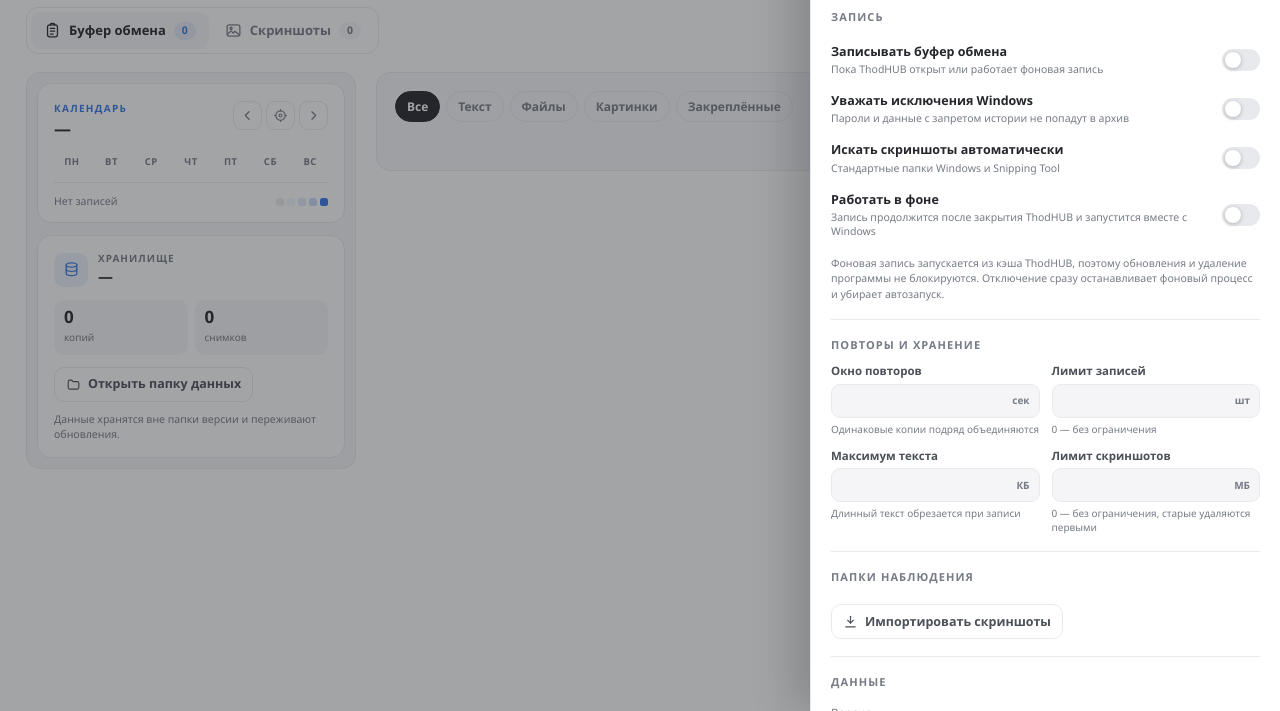
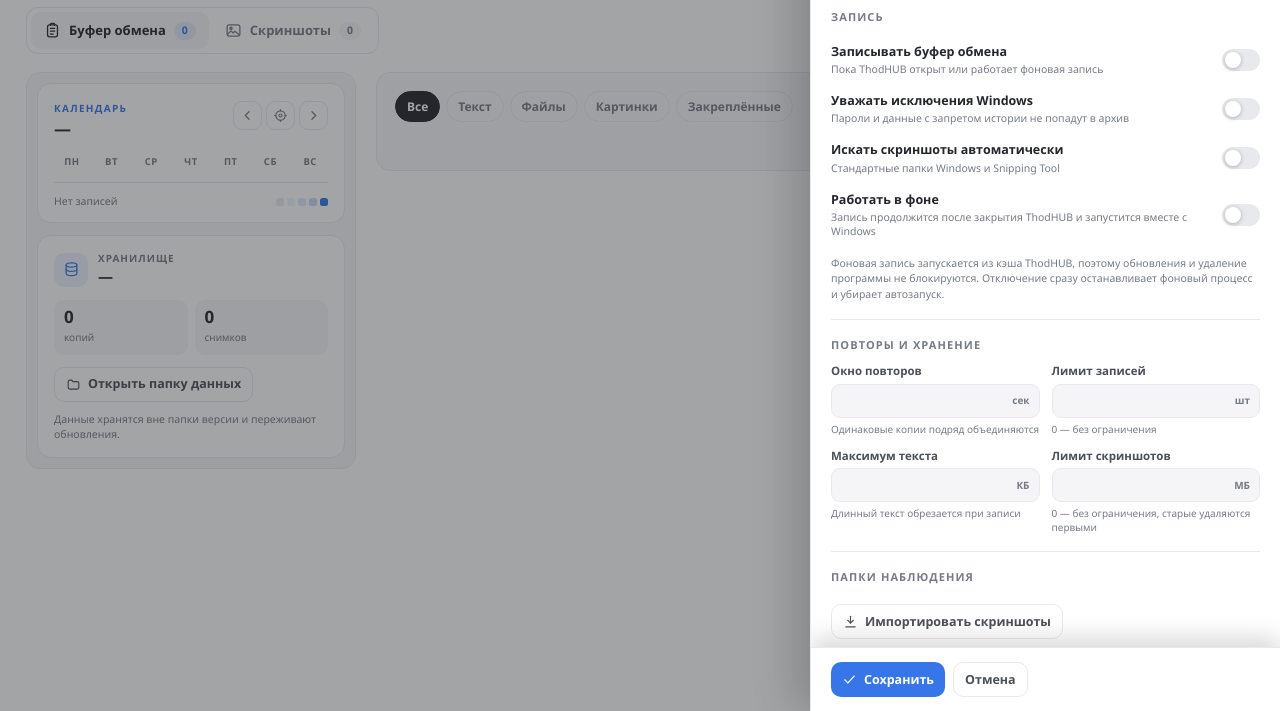
Before and after one commit to ThodProd/ThodClip, a plain HTML site: page ui/index.html in a window 1280 px wide. Both pictures are taken after a click on the button 1233 px from the left and 50 px from the top of the page. Shown: the part 89-800 px from the top of the page. Drawn offline with Linux system fonts and the light colour scheme.

Commit message:
ThodClip 1.1.1: keep settings Save visible and clickable

```diff
--- a/ui/app.js
+++ b/ui/app.js
@@ -62,6 +62,7 @@
     calendarPending: false,
     settings: null,
     settingsDataDir: '',
+    settingsSaving: false,
     status: null,
     captureEnabled: true,
     expanded: new Set(),
@@ -287,6 +288,9 @@
     dom.cancelSettings.addEventListener('click', closeSettings);
     dom.drawerBackdrop.addEventListener('click', closeSettings);
     dom.settingsForm.addEventListener('submit', saveSettings);
+    // Also handle the button directly: a submit can be blocked by browser validation
+    // or by an overlay, which should never make Save look unresponsive.
+    dom.saveSettings.addEventListener('click', saveSettings);
 
     dom.calendarPrev.addEventListener('click', () => shiftCalendar(-1));
     dom.calendarNext.addEventListener('click', () => shiftCalendar(1));
@@ -1214,6 +1218,8 @@
 
   async function saveSettings(event) {
     event.preventDefault();
+    if (state.settingsSaving) return;
+    state.settingsSaving = true;
     const payload = {
       captureEnabled: dom.setCaptureEnabled.checked,
       honorClipboardExclusions: dom.setHonorExclusions.checked,
@@ -1239,6 +1245,7 @@
       showToast('Не удалось сохранить: ' + errorText(error), { error: true });
       await Promise.all([loadSettings(), loadStatus()]);
     } finally {
+      state.settingsSaving = false;
       dom.saveSettings.disabled = false;
       dom.saveSettings.innerHTML = original;
       hydrateIcons(dom.saveSettings);
--- a/ui/index.html
+++ b/ui/index.html
@@ -211,7 +211,7 @@
       </button>
     </div>
 
-    <form id="settingsForm" class="drawer-body">
+    <form id="settingsForm" class="drawer-body" novalidate>
       <section class="settings-group">
         <h3>Запись</h3>
         <label class="switch-row">
--- a/ui/styles.css
+++ b/ui/styles.css
@@ -980,7 +980,7 @@ input:focus-visible {
   border-bottom: 1px solid var(--line);
 }
 .drawer-head h2 { margin: 0; font-size: 21px; letter-spacing: -0.4px; }
-.drawer-body { flex: 1; overflow: auto; padding: 17px 20px 26px; }
+.drawer-body { flex: 1; overflow: auto; padding: 17px 20px 0; }
 .settings-group { padding: 0 0 17px; margin-bottom: 17px; border-bottom: 1px solid var(--line); }
 .settings-group h3 { margin: 0 0 10px; font-size: 11px; text-transform: uppercase; letter-spacing: 1.1px; color: var(--muted); }
 .settings-group:last-of-type { border-bottom: 0; }
@@ -1087,11 +1087,16 @@ input:focus-visible {
 }
 .drawer-actions { display: flex; gap: 6px; flex-wrap: wrap; margin: 10px 0 4px; }
 .drawer-footer {
+  position: sticky;
+  bottom: 0;
+  z-index: 2;
   display: flex;
   gap: 8px;
-  padding: 14px 20px;
+  margin: 0 -20px;
+  padding: 14px 20px calc(14px + env(safe-area-inset-bottom, 0px));
   border-top: 1px solid var(--line);
   background: var(--surface-solid);
+  box-shadow: 0 -10px 22px rgba(0, 0, 0, 0.14);
 }
 
 /* ------------------------------------------------------------------ modal */
```
Also changed, not shown: hub/manifest.json, 3 other files.
